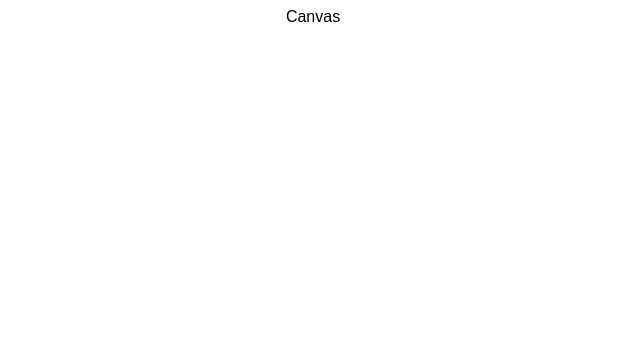
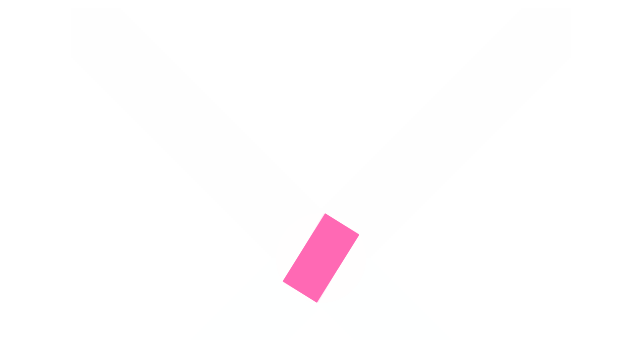
Before and after one commit to StoneDog02/Astroids, a React (Create React App) app: page / in a window 1280 px wide. Shown: the top 340 px of the page, without its empty margins (327-967 px from the left). Built offline with nearby package versions, Linux system fonts and the light colour scheme.

Commit message:
working animations

```diff
--- a/src/App.js
+++ b/src/App.js
@@ -1,10 +1,34 @@
 import "./styles.css";
-import { Canvas } from "./components/Canvas";
-
+import {
+  Canvas,
+  Square,
+  Rect,
+  MotionBlur,
+  ClearCanvas,
+  Velocity
+} from "./components/Canvas";
+import { useCallback, useEffect, useState } from "react";
+const DEBRIS_VELOCITY = 2;
 export default function App() {
   return (
     <div className="App">
-      <Canvas />
+      <Canvas width="500" height="500">
+        <MotionBlur a={0.5} />
+        {/* <ClearCanvas /> */}
+        <Velocity d={{ x: DEBRIS_VELOCITY, y: DEBRIS_VELOCITY }}>
+          <Square x={0} y={0} width={50} color="aqua" />
+        </Velocity>
+        <Velocity d={{ x: -DEBRIS_VELOCITY, y: -DEBRIS_VELOCITY }}>
+          <Square x={450} y={450} width={50} color="rebeccapurple" />
+        </Velocity>
+        <Velocity d={{ x: DEBRIS_VELOCITY, y: -DEBRIS_VELOCITY }}>
+          <Square x={0} y={450} width={50} color="rebeccapurple" />
+        </Velocity>
+        <Velocity d={{ x: -DEBRIS_VELOCITY, y: DEBRIS_VELOCITY }}>
+          <Square x={450} y={0} width={50} color="aqua" />
+        </Velocity>
+        <Rect x={210} y={230} width={80} height={40} color="hotpink" />
+      </Canvas>
     </div>
   );
 }
--- a/src/components/Canvas.js
+++ b/src/components/Canvas.js
@@ -1,3 +1,95 @@
-export function Canvas() {
-  return <div>Canvas</div>;
+import {
+  createContext,
+  useCallback,
+  useContext,
+  useState,
+  useEffect,
+  useRef
+} from "react";
+
+const VelocityContext = createContext({});
+
+export function Velocity({ d, ...props }) {
+  return <VelocityContext.Provider value={d} {...props} />;
 }
+
+const CanvasContext = createContext({ canvasNode: null, ctx: null, frame: 0 });
+
+export function Canvas({ children, ...props }) {
+  const [canvasNode, setCanvasNode] = useState(null);
+  const canvasRef = useCallback((canvasNode) => {
+    setCanvasNode(canvasNode);
+  }, []);
+
+  const [frame, setFrame] = useState(0);
+
+  const draw = useCallback(
+    function draw() {
+      setFrame(frame + 1);
+    },
+    [frame]
+  );
+
+  useEffect(() => {
+    let raf = window.requestAnimationFrame(draw);
+
+    // TODO: Make this conditional
+
+    return () => {
+      window.cancelAnimationFrame(raf);
+    };
+  }, [draw]);
+
+  return (
+    <CanvasContext.Provider
+      value={{ canvasNode, ctx: canvasNode?.getContext("2d") || null, frame }}
+    >
+      <VelocityContext.Provider value={{}}>
+        <canvas ref={canvasRef} {...props} />
+        {!canvasNode ? null : children}
+      </VelocityContext.Provider>
+    </CanvasContext.Provider>
+  );
+}
+//Utils:
+export function MotionBlur({ r = 255, g = 255, b = 255, a = 0.3 }) {
+  const { ctx } = useContext(CanvasContext);
+  const { width, height } = ctx.canvas;
+  ctx.fillStyle = `rgba(${r}, ${g}, ${b}, ${a})`;
+  ctx.fillRect(0, 0, width, height);
+  return null;
+}
+export function ClearCanvas(props) {
+  const { ctx } = useContext(CanvasContext);
+  const { width, height } = ctx.canvas;
+  ctx.clearRect(0, 0, width, height);
+  return null;
+}
+
+//Shapes:
+export function Square({ x, y, color, width }) {
+  const properties = useRef({ x, y, color, width });
+  const { ctx } = useContext(CanvasContext);
+  const { x: dx = 0, y: dy = 0 } = useContext(VelocityContext);
+  ctx.fillStyle = color;
+  // console.log("SquareProps", properties.current.x, properties.current.y);
+  ctx.fillRect(properties.current.x, properties.current.y, width, width);
+  useEffect(() => {
+    properties.current = {
+      x: properties.current.x + dx,
+      y: properties.current.y + dy
+    };
+  });
+  return null;
+}
+
+export function Rect({ x, y, color, width, height }) {
+  const { ctx, frame } = useContext(CanvasContext);
+  ctx.save();
+  ctx.translate(250, 250);
+  ctx.rotate((Math.PI / 180) * frame);
+  ctx.fillStyle = color;
+  ctx.fillRect(-40, -20, width, height);
+  ctx.restore();
+  return null;
+}
--- a/src/styles.css
+++ b/src/styles.css
@@ -1,3 +1,11 @@
+html,
+body,
+#root,
+.App {
+  width: 100%;
+  height: 100%;
+}
+
 .App {
   font-family: sans-serif;
   text-align: center;
```
